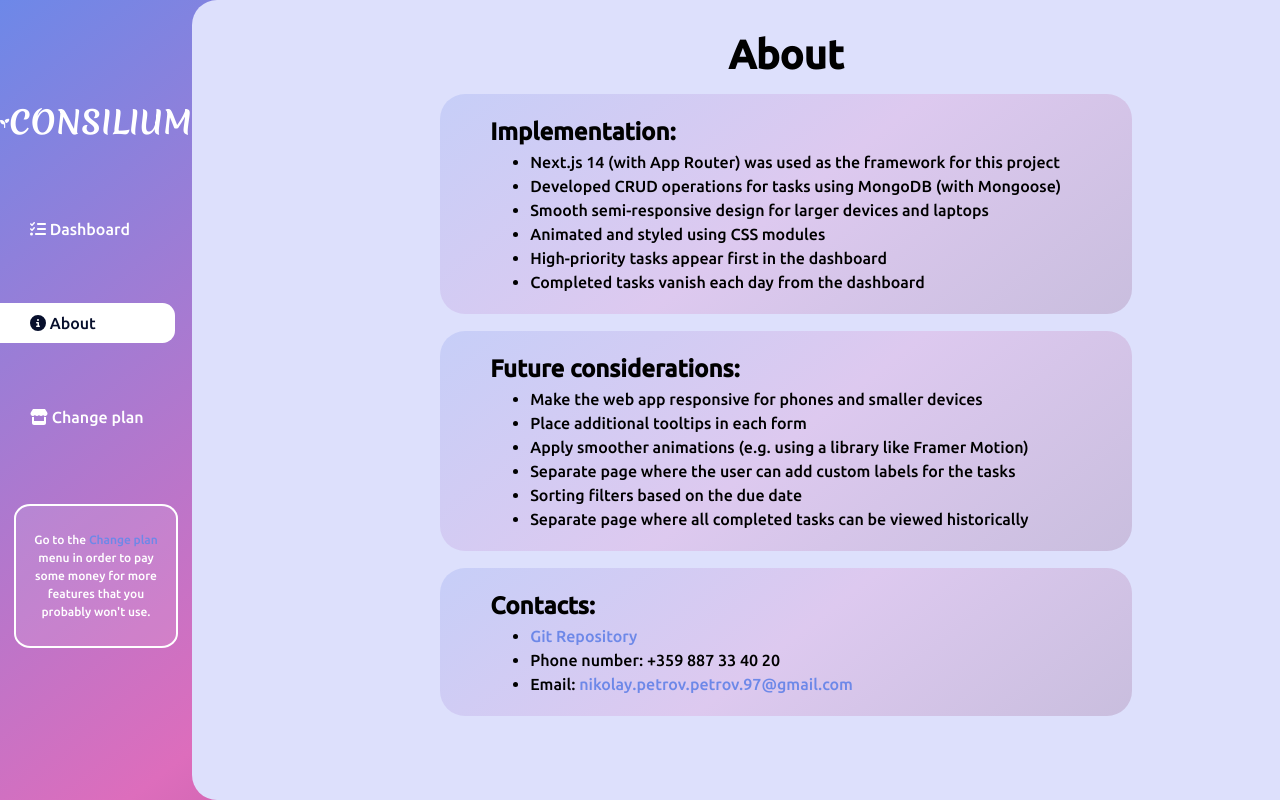
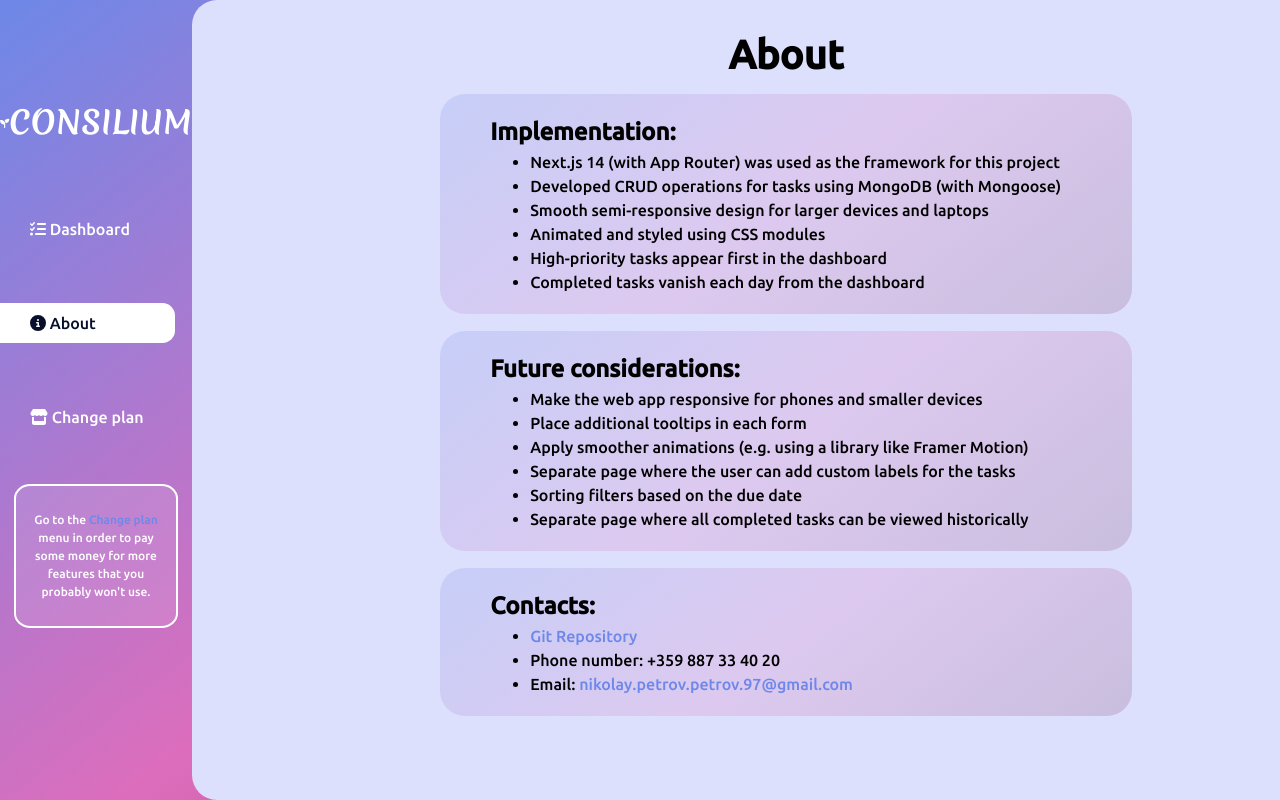
Before and after one commit to Npetr0v97/consilium, a Next.js app: page /about in a window 1280 px wide. Built offline with nearby package versions, Linux system fonts and the light colour scheme.

Commit message:
Update Navbar.module.css

```diff
--- a/src/components/Navbar.module.css
+++ b/src/components/Navbar.module.css
@@ -45,7 +45,7 @@
   background-color: rgba(255, 255, 255, 0.1);
   border-radius: 10%;
   margin: auto;
-  margin-top: 75px;
+  margin-top: 55px;
   width: 75%;
   padding: 30px 20px;
   font-size: 0.85rem;
```
